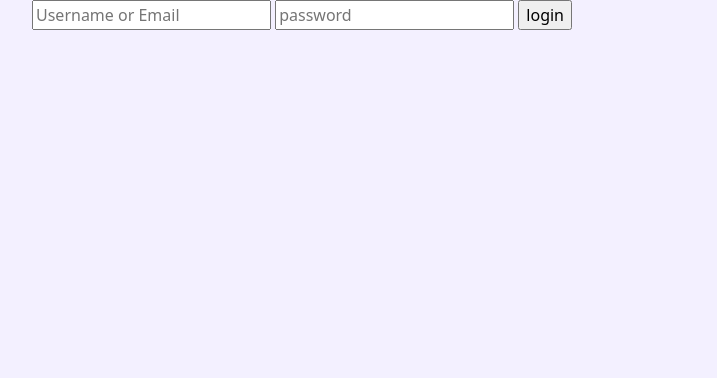
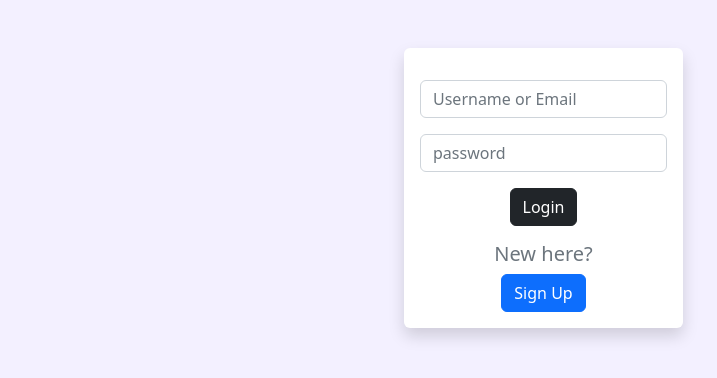
Before and after one commit to sahilrajpal121/BlogLite, a Flask app: page /login in a window 1280 px wide. Shown: the top 378 px of the page, without its empty margins (50-767 px from the left). Run offline with Flask 3, Linux system fonts and the light colour scheme; some libraries are stand-ins or nearby versions.

Commit message:
updated templates

```diff
--- a/templates/login.html
+++ b/templates/login.html
@@ -1,15 +1,24 @@
 {% extends "base.html" %}
 {% block title %} Login {% endblock %}
 {% block content %}
-<form method="post" action="login">
-    <label>
-        <input type="text" id="username_or_email" name="username_or_email" placeholder="Username or Email" />
-    </label>
-    <label>
-        <input type="password" id="password" name="password" placeholder="password" />
-    </label>
-    <input type="submit" value="login" />
 
-</form>
-
+<div class="shadow p-3 mt-5 bg-body text-center rounded w-25 offset-4">
+    <form method="post" action="login">
+        <div class="form-outline form-white mt-3">
+            <label>
+                <input type="text" id="username_or_email" name="username_or_email" class="form-control" placeholder="Username or Email" />
+            </label>
+        </div>
+        <div class="form-outline form-white mt-3">
+            <label>
+                <input type="password" id="password" name="password" class="form-control" placeholder="password" />
+            </label>
+        </div>
+        <div class="form-outline form-white mt-3">
+        <button class="btn btn-dark text-color-white btn-block" type="submit">Login</button>
+        </div>
+        <p class="h5 text-secondary color-light mt-3">New here?</p>
+        <a class="btn btn-primary btn-block" href="{{url_for('register')}}" role="button">Sign Up</a>
+    </form>
+</div>
 {% endblock %}
```
Also changed, not shown: templates/register.html (+23 -11 lines).
